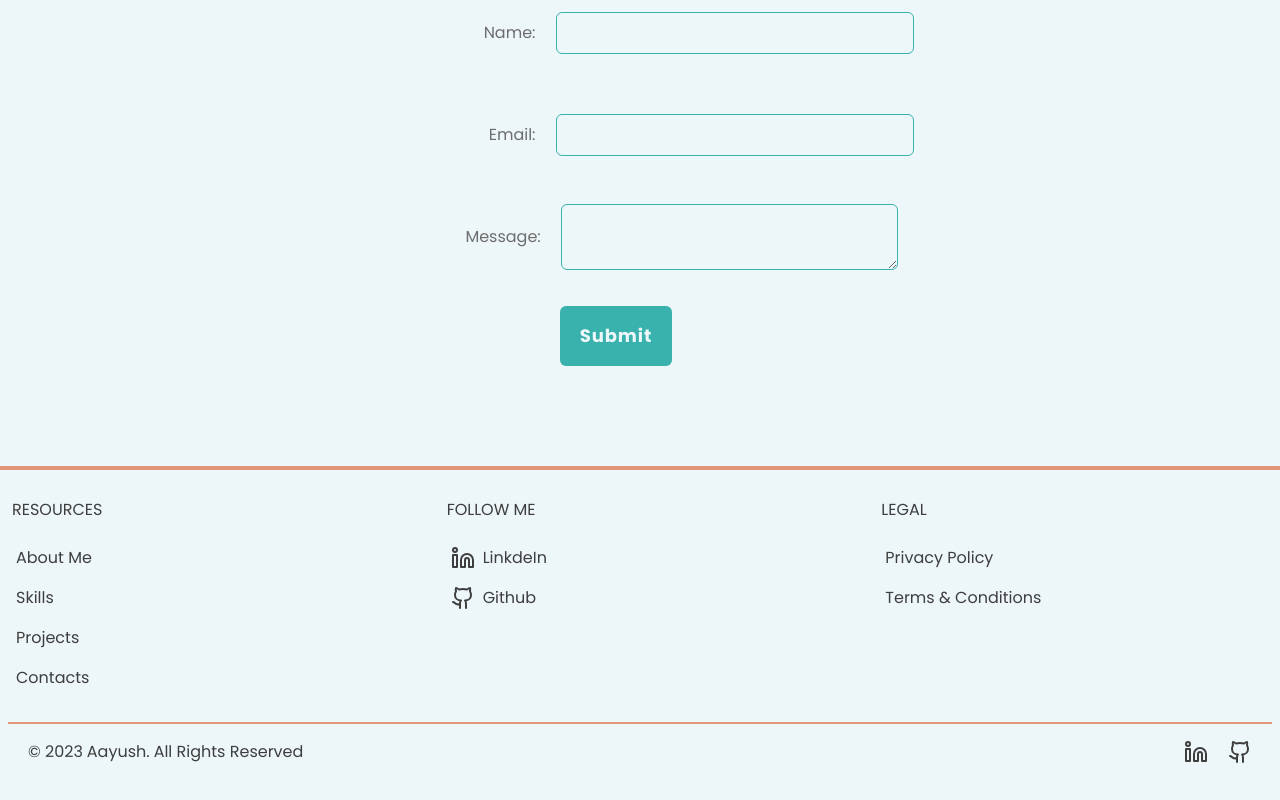
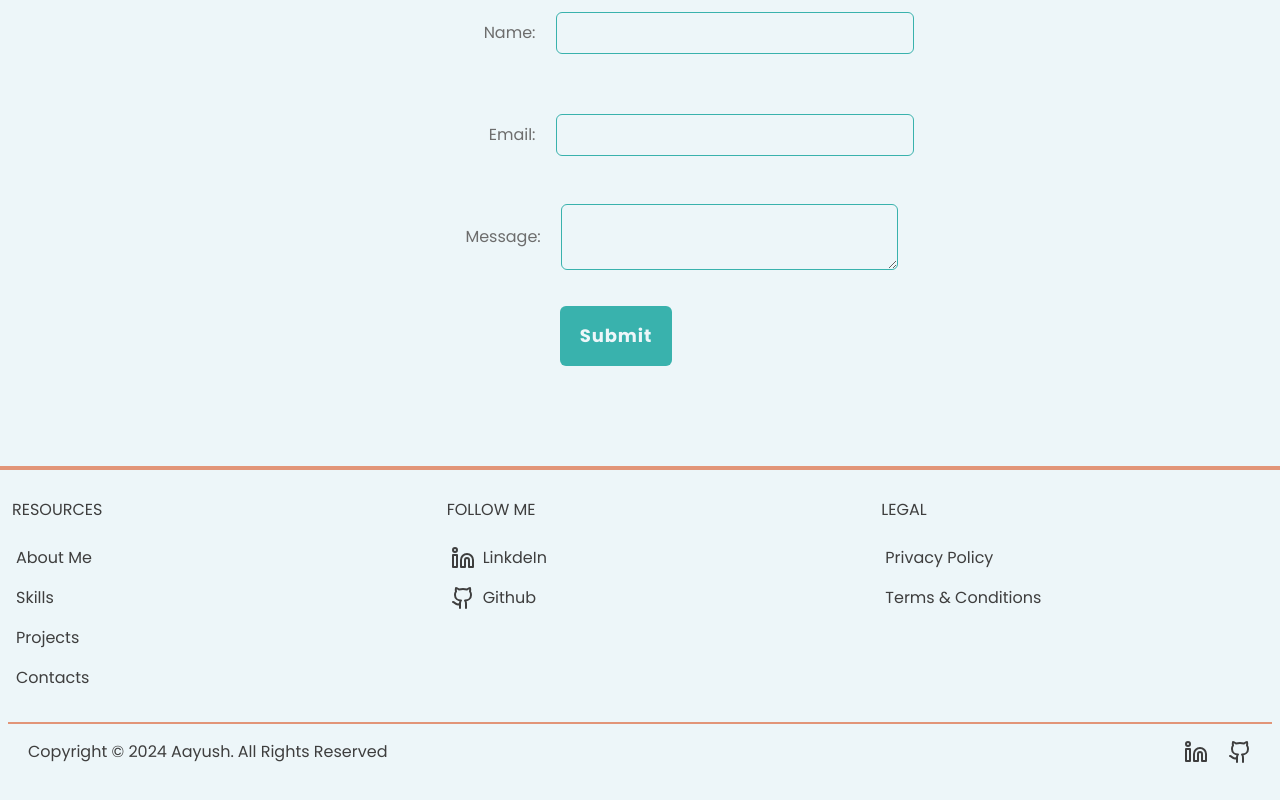
Before and after one commit to AaaayushXD/Portfolio-aayush, a React (Vite) app in the folder frontend/: page / in a window 1280 px wide. Shown: the part 2116-2916 px from the top of the page. Built offline with nearby package versions, Linux system fonts and the light colour scheme; no server answers; the database is empty.

Commit message:
fixing footer

```diff
--- a/frontend/src/Components/Footer.tsx
+++ b/frontend/src/Components/Footer.tsx
@@ -1,6 +1,7 @@
 import { Github, Linkedin } from "lucide-react";
 
 export const Footer: React.FC = () => {
+  const date = new Date();
   return (
     <>
       <div className="w-full h-full bg-[var(--background-color)] pt-6 text-[var(--text-primary)]">
@@ -76,7 +77,7 @@ export const Footer: React.FC = () => {
         <div className="flex flex-col justify-between gap-3 px-4 pb-[80px] md:pb-5 sm:flex-row">
           <div className="px-3 py-2">
             <p className="flex gap-1 text-[var(--text-primary)]">
-              © 2023{" "}
+              Copyright © {date.getFullYear()}{" "}
               <a
                 href="https://portfoliosite-aayush.netlify.app/"
                 target="_blank"
```
